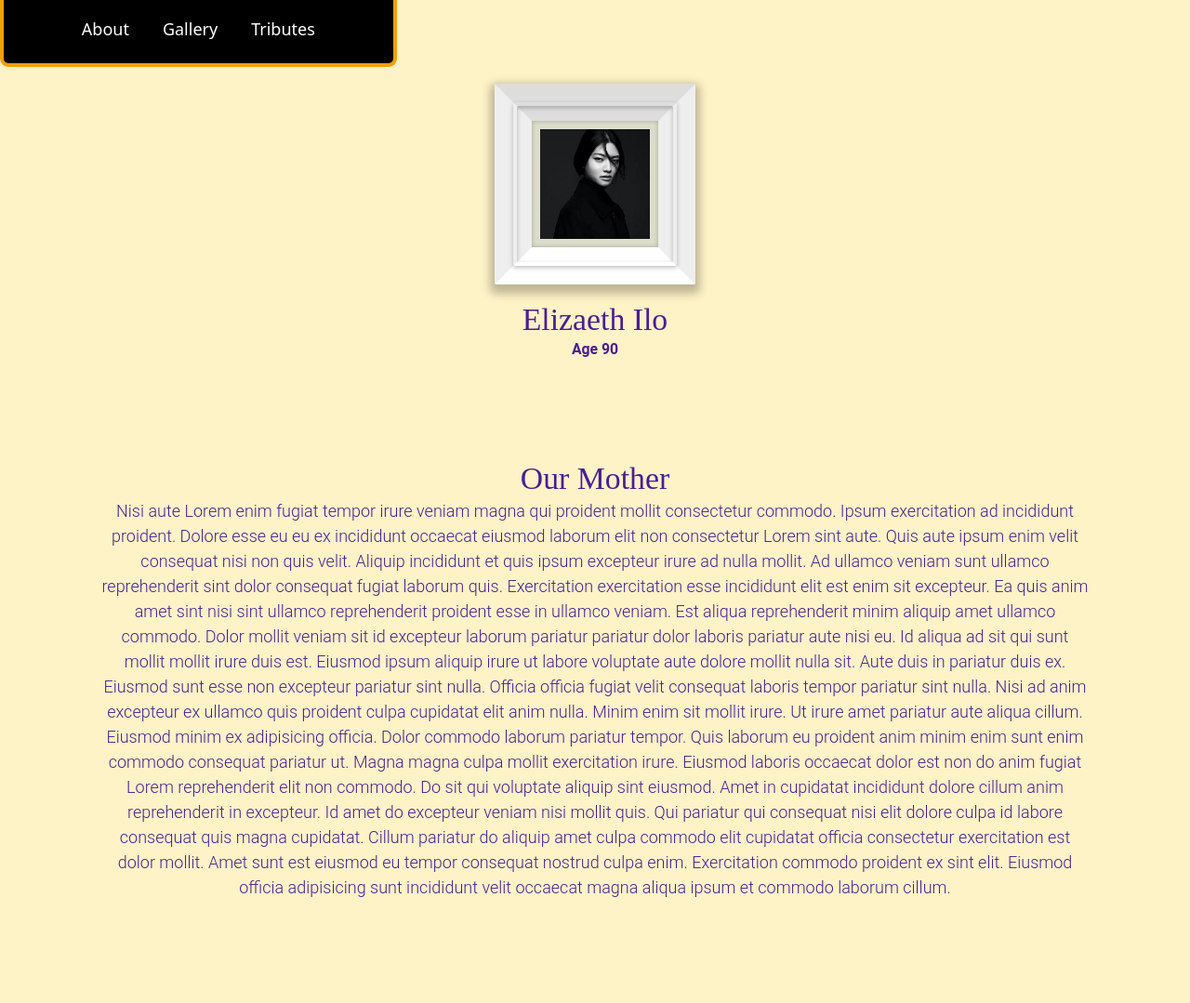
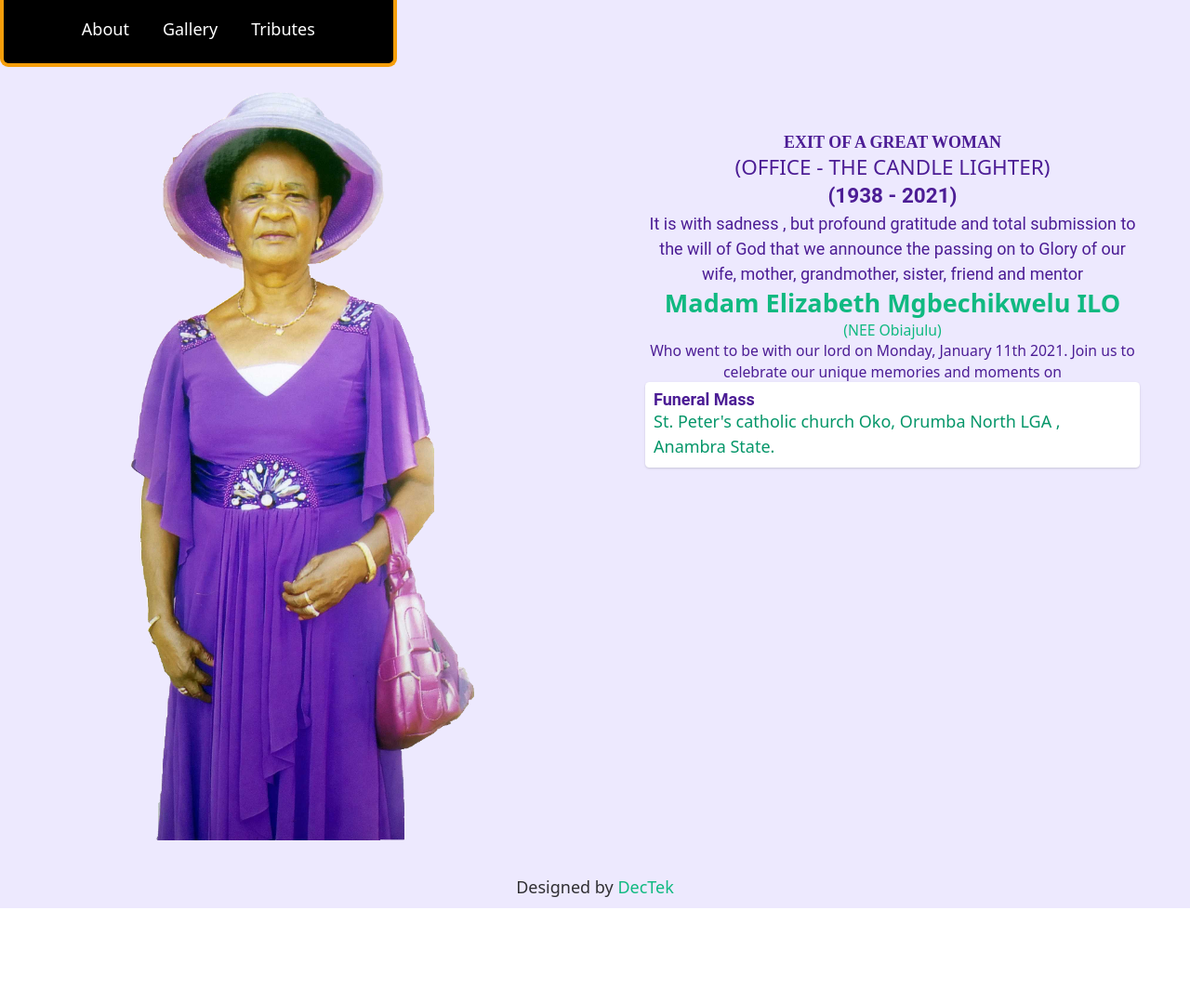
Before and after one commit to Zedonboy/elizabethSite, a Gatsby site: page / in a window 1280 px wide. Shown: the top 1079 px of the page at 93% size. After the commit the page ends 977 px from the top, so only its background shows below. Built offline with nearby package versions, Linux system fonts and the light colour scheme; Gatsby itself is replaced by a stand-in of ours.

Commit message:
Update home page like burial poster

```diff
--- /dev/null
+++ b/src/components/SimpCard.js
@@ -0,0 +1,15 @@
+import React from "react"
+
+const SimpCard = ({heading, answer}) => (
+  <article className="w-full bg-white shadow rounded p-2">
+    <a href="/post">
+<h4 className="font-bold normal-style">{heading}</h4>
+<hr/>
+      <p className="font-thin text-base text-green-600">
+        {answer}
+      </p>
+    </a>
+  </article>
+)
+
+export default SimpCard
--- a/src/components/layout.js
+++ b/src/components/layout.js
@@ -16,7 +16,7 @@ const Layout = ({ children }) => {
 
   return (
     <>
-      <section className="w-full h-full relative bg-yellow-100">
+      <section className="w-full h-full relative bg-purple-100">
       <nav className="bg-transparent max-h-24 flex w-full">
         <div className="w-full md:w-1/3 bg-black border-r-4 border-l-4 border-b-4 border-solid border-yellow-500 h-16 rounded-b-lg ">
           <ul className="m-0 flex justify-center items-center p-4 text-white  w-full">
--- /dev/null
+++ b/src/pages/biography.js
@@ -0,0 +1,56 @@
+import React from "react"
+import { Link } from "gatsby"
+
+import Layout from "../components/layout"
+import port from "../images/port.jpeg"
+const BiograpgyPage = () => (
+  <Layout>
+    <main className="flex flex-col text-purple-900 mt-4 justify-center">
+      <div className="flex justify-center">
+        <div className="frame w-48 h-48 p-2">
+          <img className="object-fill" src={port} />
+        </div>
+      </div>
+      <p className="m-0 calligraphy text-center mt-4 text-3xl">Elizaeth Ilo</p>
+      <p className="normal-style text-center font-bold text-sm">Age 90</p>
+      <article className="p-2 md:p-24">
+        <h4 className="calligraphy text-center text-3xl">Our Mother</h4>
+        <p className="text-center normal-style text-base font-light">
+          Nisi aute Lorem enim fugiat tempor irure veniam magna qui proident
+          mollit consectetur commodo. Ipsum exercitation ad incididunt proident.
+          Dolore esse eu eu ex incididunt occaecat eiusmod laborum elit non
+          consectetur Lorem sint aute. Quis aute ipsum enim velit consequat nisi
+          non quis velit. Aliquip incididunt et quis ipsum excepteur irure ad
+          nulla mollit. Ad ullamco veniam sunt ullamco reprehenderit sint dolor
+          consequat fugiat laborum quis. Exercitation exercitation esse
+          incididunt elit est enim sit excepteur. Ea quis anim amet sint nisi
+          sint ullamco reprehenderit proident esse in ullamco veniam. Est aliqua
+          reprehenderit minim aliquip amet ullamco commodo. Dolor mollit veniam
+          sit id excepteur laborum pariatur pariatur dolor laboris pariatur aute
+          nisi eu. Id aliqua ad sit qui sunt mollit mollit irure duis est.
+          Eiusmod ipsum aliquip irure ut labore voluptate aute dolore mollit
+          nulla sit. Aute duis in pariatur duis ex. Eiusmod sunt esse non
+          excepteur pariatur sint nulla. Officia officia fugiat velit consequat
+          laboris tempor pariatur sint nulla. Nisi ad anim excepteur ex ullamco
+          quis proident culpa cupidatat elit anim nulla. Minim enim sit mollit
+          irure. Ut irure amet pariatur aute aliqua cillum. Eiusmod minim ex
+          adipisicing officia. Dolor commodo laborum pariatur tempor. Quis
+          laborum eu proident anim minim enim sunt enim commodo consequat
+          pariatur ut. Magna magna culpa mollit exercitation irure. Eiusmod
+          laboris occaecat dolor est non do anim fugiat Lorem reprehenderit elit
+          non commodo. Do sit qui voluptate aliquip sint eiusmod. Amet in
+          cupidatat incididunt dolore cillum anim reprehenderit in excepteur. Id
+          amet do excepteur veniam nisi mollit quis. Qui pariatur qui consequat
+          nisi elit dolore culpa id labore consequat quis magna cupidatat.
+          Cillum pariatur do aliquip amet culpa commodo elit cupidatat officia
+          consectetur exercitation est dolor mollit. Amet sunt est eiusmod eu
+          tempor consequat nostrud culpa enim. Exercitation commodo proident ex
+          sint elit. Eiusmod officia adipisicing sunt incididunt velit occaecat
+          magna aliqua ipsum et commodo laborum cillum.
+        </p>
+      </article>
+    </main>
+  </Layout>
+)
+
+export default BiograpgyPage
--- a/src/pages/index.js
+++ b/src/pages/index.js
@@ -2,53 +2,41 @@ import React from "react"
 import { Link } from "gatsby"
 
 import Layout from "../components/layout"
-import port from "../images/port.jpeg"
+import bg from "../gallery/bg3.png"
+import SimpCard from "../components/SimpCard"
 const IndexPage = () => (
   <Layout>
-    <main className="flex flex-col text-purple-900 mt-4 justify-center">
-      <div className="flex justify-center">
-        <div className="frame w-48 h-48 p-2">
-          <img className="object-fill" src={port} />
-        </div>
+    <main className="flex flex-wrap text-purple-900 mt-4">
+      <div className="w-full md:w-1/2 flex justify-center">
+        <img src={bg} />
       </div>
-      <p className="m-0 calligraphy text-center mt-4 text-3xl">Elizaeth Ilo</p>
-      <p className="normal-style text-center font-bold text-sm">Age 90</p>
-      <article className="p-2 md:p-24">
-        <h4 className="calligraphy text-center text-3xl">Our Mother</h4>
-        <p className="text-center normal-style text-base font-light">
-          Nisi aute Lorem enim fugiat tempor irure veniam magna qui proident
-          mollit consectetur commodo. Ipsum exercitation ad incididunt proident.
-          Dolore esse eu eu ex incididunt occaecat eiusmod laborum elit non
-          consectetur Lorem sint aute. Quis aute ipsum enim velit consequat nisi
-          non quis velit. Aliquip incididunt et quis ipsum excepteur irure ad
-          nulla mollit. Ad ullamco veniam sunt ullamco reprehenderit sint dolor
-          consequat fugiat laborum quis. Exercitation exercitation esse
-          incididunt elit est enim sit excepteur. Ea quis anim amet sint nisi
-          sint ullamco reprehenderit proident esse in ullamco veniam. Est aliqua
-          reprehenderit minim aliquip amet ullamco commodo. Dolor mollit veniam
-          sit id excepteur laborum pariatur pariatur dolor laboris pariatur aute
-          nisi eu. Id aliqua ad sit qui sunt mollit mollit irure duis est.
-          Eiusmod ipsum aliquip irure ut labore voluptate aute dolore mollit
-          nulla sit. Aute duis in pariatur duis ex. Eiusmod sunt esse non
-          excepteur pariatur sint nulla. Officia officia fugiat velit consequat
-          laboris tempor pariatur sint nulla. Nisi ad anim excepteur ex ullamco
-          quis proident culpa cupidatat elit anim nulla. Minim enim sit mollit
-          irure. Ut irure amet pariatur aute aliqua cillum. Eiusmod minim ex
-          adipisicing officia. Dolor commodo laborum pariatur tempor. Quis
-          laborum eu proident anim minim enim sunt enim commodo consequat
-          pariatur ut. Magna magna culpa mollit exercitation irure. Eiusmod
-          laboris occaecat dolor est non do anim fugiat Lorem reprehenderit elit
-          non commodo. Do sit qui voluptate aliquip sint eiusmod. Amet in
-          cupidatat incididunt dolore cillum anim reprehenderit in excepteur. Id
-          amet do excepteur veniam nisi mollit quis. Qui pariatur qui consequat
-          nisi elit dolore culpa id labore consequat quis magna cupidatat.
-          Cillum pariatur do aliquip amet culpa commodo elit cupidatat officia
-          consectetur exercitation est dolor mollit. Amet sunt est eiusmod eu
-          tempor consequat nostrud culpa enim. Exercitation commodo proident ex
-          sint elit. Eiusmod officia adipisicing sunt incididunt velit occaecat
-          magna aliqua ipsum et commodo laborum cillum.
+      <div className="w-full md:w-1/2 p-12">
+        <h1 className="text-center font-bold calligraphy">
+          EXIT OF A GREAT WOMAN
+        </h1>
+        <p className="text-center font-thin text-xl">
+          (OFFICE - THE CANDLE LIGHTER)
         </p>
-      </article>
+        <p className="text-center normal-style font-bold text-xl">
+          (1938 - 2021)
+        </p>
+        <p className="normal-style text-center">
+          It is with sadness , but profound gratitude and total submission to
+          the will of God that we announce the passing on to Glory of our wife,
+          mother, grandmother, sister, friend and mentor
+        </p>
+        <p className="m-0 font-bold text-2xl text-green-500 text-center">
+          Madam Elizabeth Mgbechikwelu ILO
+        </p>
+        <p className="font-thin text-sm text-green-500 text-center">
+          (NEE Obiajulu)
+        </p>
+        <p className="text-sm text-center">
+          Who went to be with our lord on Monday, January 11th 2021. Join us to
+          celebrate our unique memories and moments on
+        </p>
+        <SimpCard heading="Funeral Mass" answer="St. Peter's catholic church Oko, Orumba North LGA , Anambra State."/>
+      </div>
     </main>
   </Layout>
 )
```
Also changed, not shown: src/gallery/bg3.png (added).
